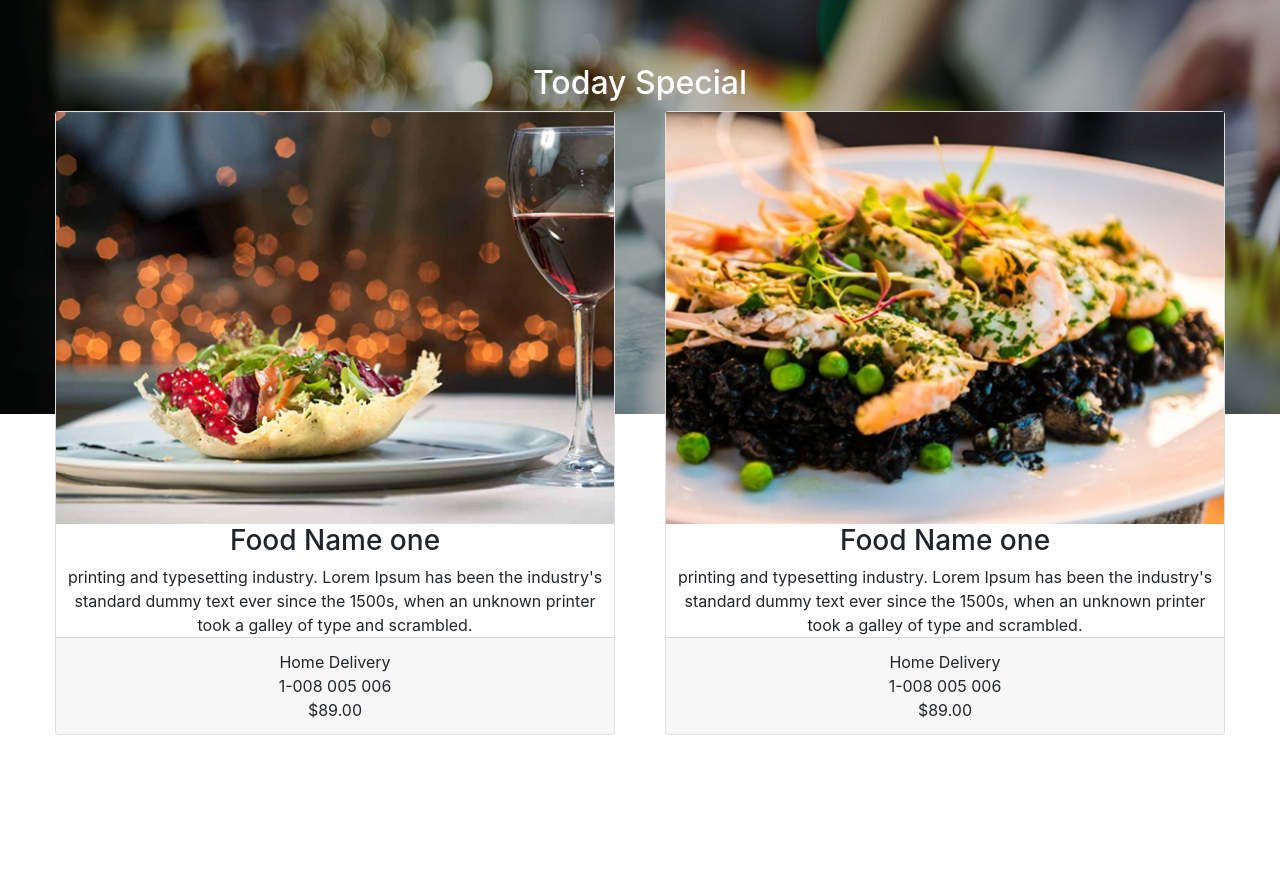
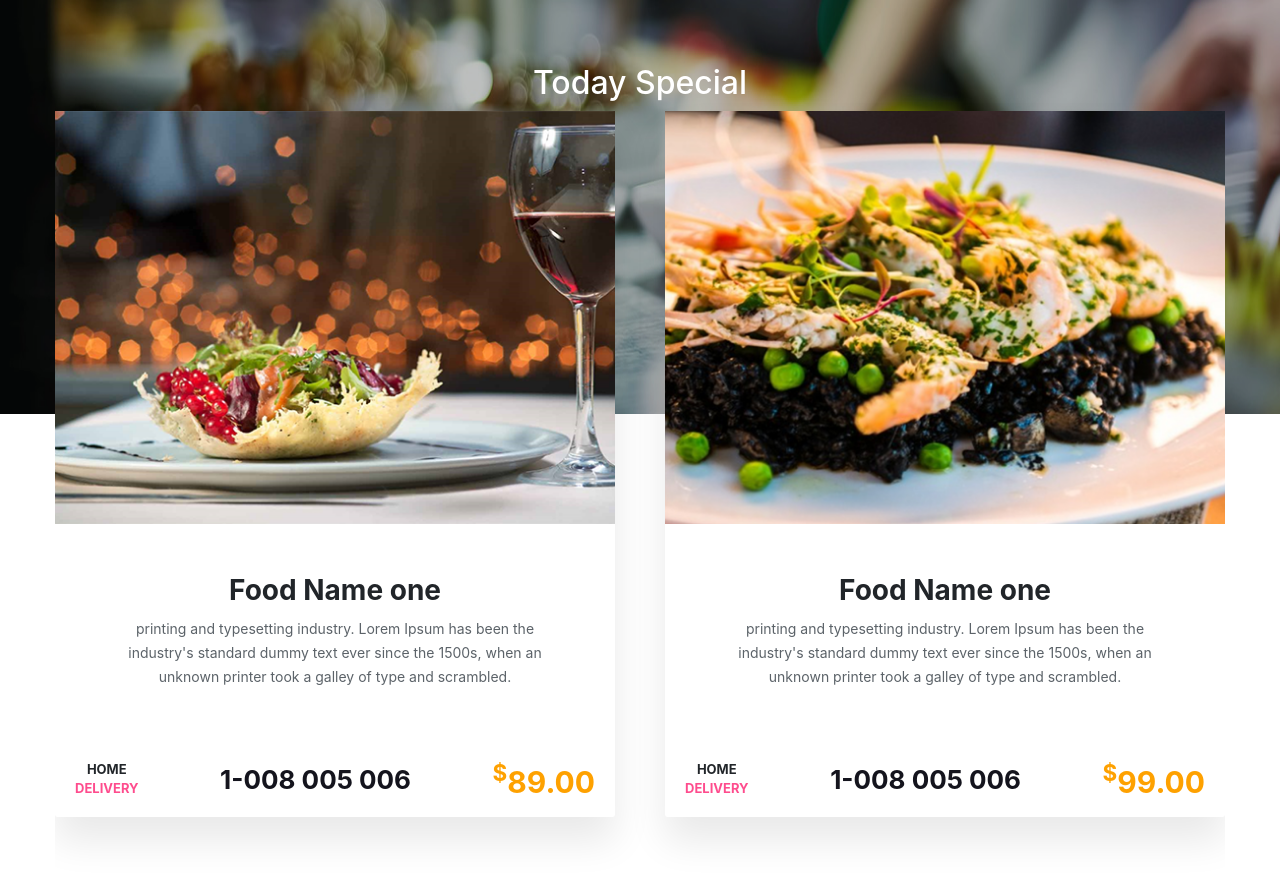
Before and after one commit to DaniilOleghovich/new_restaurant, a plain HTML site: page app/index.html in a window 1280 px wide. Shown: the part 1291-2167 px from the top of the page. Drawn offline with nearby package versions, Linux system fonts and the light colour scheme.

Commit message:
cards'food'is finiished

```diff
--- a/app/index.html
+++ b/app/index.html
@@ -223,63 +223,65 @@
 
 
 
-<div class="special">
+<section class="special">
   <div class="special-inner">
     <h2>Today Special</h2>
-    <div class="card-inner">
+    <div class="food">
     <div class="card card__first">
-      <!-- <div class="card__second--back">
-
-      </div> -->
       <img src="images/card1.png" alt="">
       <h3>Food Name one</h3>
+      <div class="card-details">
         <span>printing and typesetting industry.
            Lorem Ipsum has been the industry's
             standard dummy text ever since the
              1500s, when an unknown printer
              took a galley of type and scrambled.
            </span>
+      </div>
          <div class="card-footer">
            <div class="card-footer__home">
-             <span>Home</span>
+            Home
              <span>Delivery</span>
            </div>
            <div class="card-footer__phone">
              <span>1-008 005 006</span>
            </div>
            <div class="card-footer__price">
-             <span>$89.00</span>
+             <span><sup>$</sup>89.00</span>
            </div>
          </div>
     </div>
     <div class="card card__second">
-      <!-- <div class="card__second--back">
-
-      </div> -->
       <img src="images/card2.png" alt="">
       <h3>Food Name one</h3>
+      <div class="card-details">
         <span>printing and typesetting industry.
            Lorem Ipsum has been the industry's
             standard dummy text ever since the
              1500s, when an unknown printer
              took a galley of type and scrambled.
            </span>
+           </div>
          <div class="card-footer">
            <div class="card-footer__home">
-             <span>Home</span>
+            Home
              <span>Delivery</span>
            </div>
            <div class="card-footer__phone">
              <span>1-008 005 006</span>
            </div>
            <div class="card-footer__price">
-             <span>$89.00</span>
+             <span><sup>$</sup>99.00</span>
            </div>
          </div>
          </div>
          </div>
   </div>
-</div>
+</section>
+
+<footer>
+
+</footer>
 
   <script src="https://code.jquery.com/jquery-3.3.1.min.js" integrity="sha256-FgpCb/KJQlLNfOu91ta32o/NMZxltwRo8QtmkMRdAu8=" crossorigin="anonymous"></script>
   <script src="https://ajax.googleapis.com/ajax/libs/jquery/3.3.1/jquery.min.js"></script>
--- a/app/scss/style.sass
+++ b/app/scss/style.sass
@@ -362,17 +362,50 @@ body
     h2
       color: #fff
 
+.food
+  display: flex
+  +breakpoint(583px)
+    // margin-top: 5%
+    flex-wrap: wrap
 .card
   width: 50%
   text-align: center
-  // margin-top: 350px
-  &-inner
-    display: flex
-    +breakpoint(583px)
-      // margin-top: 5%
-      flex-wrap: wrap
+  border: none
+  box-shadow: 0 24px 38px rgba(0, 0, 0, 0.09)
+  h3
+    font-weight: 700
+    margin-top: 50px
+  &-details
+    margin: 0 auto
+    width: 75%
+    span
+      color: #5c6369
+      font-size: 14px
   &__first
     margin-right: 50px
+  &-footer
+    display: flex
+    justify-content: space-between
+    margin-top: 60px
+    border: none
+    background-color: #fff
+    &__home
+      text-transform: uppercase
+      display: flex
+      flex-direction: column
+      font-weight: 700
+      font-size: 13px
+      span
+        color: #fe4c8d
+    &__phone
+      color: #14141d
+      font-size: 26px
+      font-weight: 700
+    &__price
+      font-size: 30px
+      color: #fea100
+      font-weight: 700
+
 
 
 
```
Also changed, not shown: app/css/style.css. Lines whose indentation alone changed are shown as unchanged.
